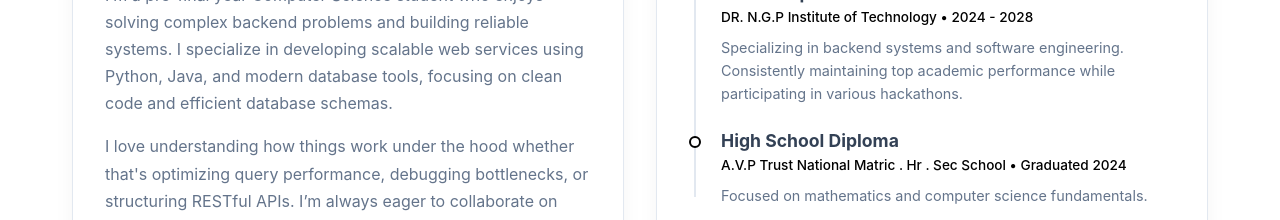
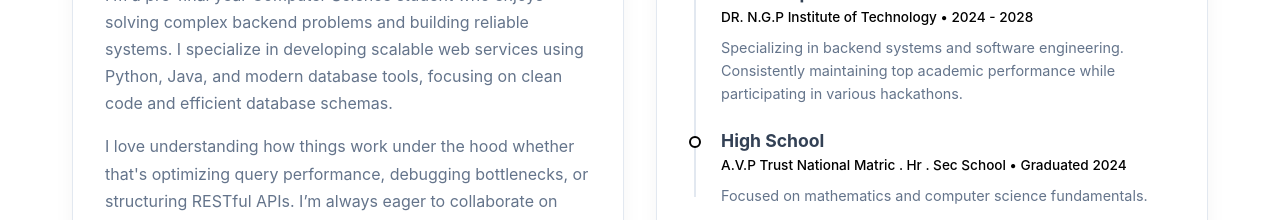
Before and after one commit to Shankar-44-arch/Portfolio, a React (Vite) app: page / in a window 1280 px wide. Shown: the part 1160-1380 px from the top of the page. Built offline with nearby package versions, Linux system fonts and the light colour scheme.

Commit message:
Changed the school and open to role

```diff
--- a/src/components/Hero.jsx
+++ b/src/components/Hero.jsx
@@ -9,7 +9,7 @@ const Hero = ({ theme }) => {
     status: "200 OK",
     role: "Backend Engineer",
     stack: ["Python", "Java", "PostgreSQL", "Docker"],
-    open_to: "Summer Internships"
+    open_to: "Internships"
   };
 
   const [pingStatus, setPingStatus] = useState("PING API");
--- a/src/data.js
+++ b/src/data.js
@@ -17,7 +17,7 @@ export const aboutData = {
       description: 'Specializing in backend systems and software engineering. Consistently maintaining top academic performance while participating in various hackathons.'
     },
     {
-      degree: 'High School Diploma',
+      degree: 'High School',
       institution: 'A.V.P Trust National Matric . Hr . Sec School',
       period: 'Graduated 2024',
       description: 'Focused on mathematics and computer science fundamentals.'
```
